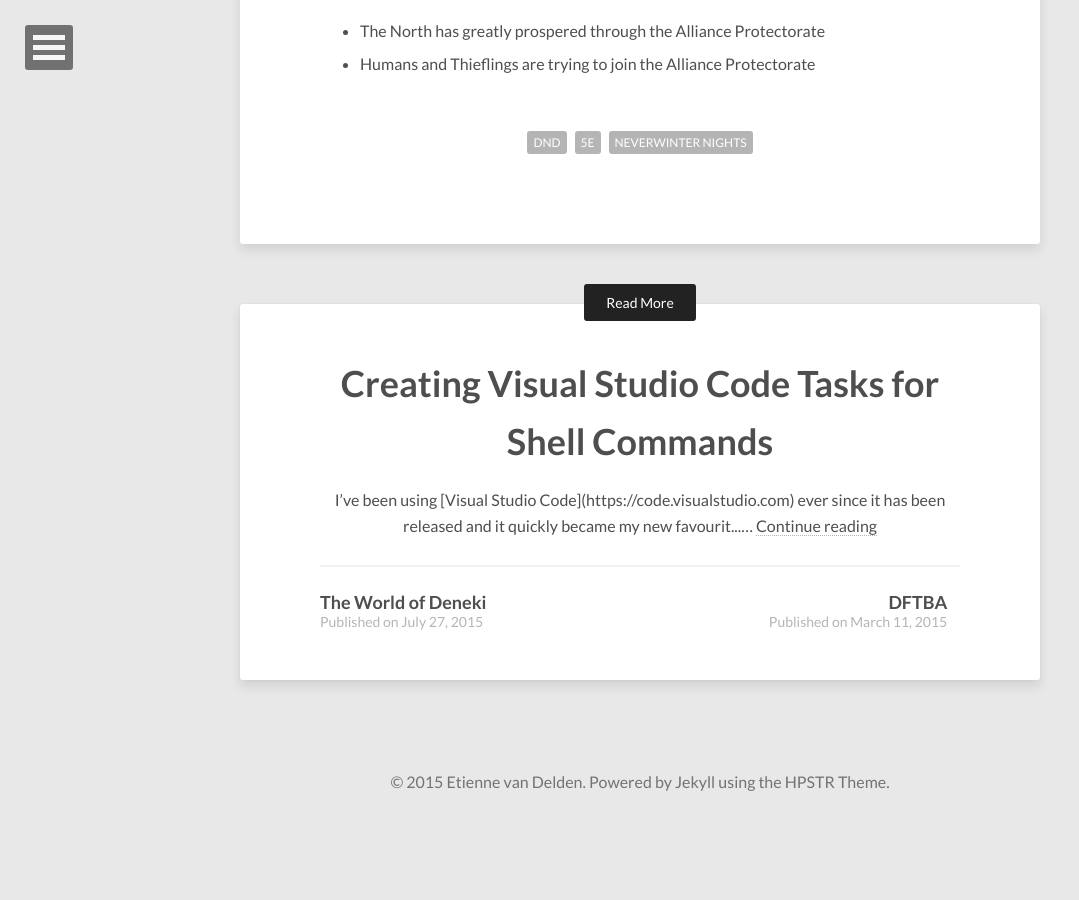
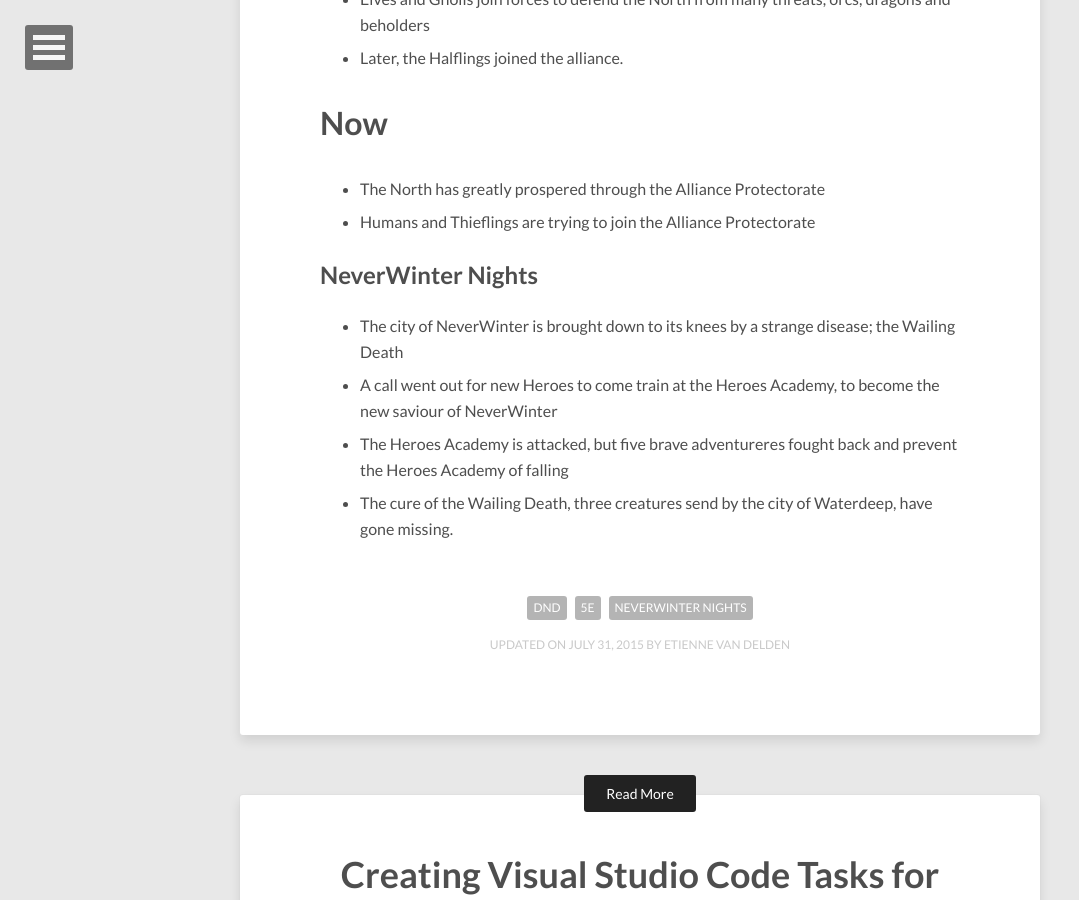
Before and after one commit to eirvandelden/eirvandelden.github.io, a Jekyll site: the page built from _posts/dnd/2015-07-27-history-of-deneki.md, in a window 1280 px wide and 900 px high, scrolled down 1774 px. Shown: the whole window, without its empty margins (0-1079 px from the left). Built offline with Jekyll 4.4.1, drawn with Linux system fonts in a browser that asks for light colours; nearby versions of some CDN libraries; before the commit the page ends 2597 px from its top, so only the background shows below that; some of the changed text lies outside the part shown.

Commit message:
Update the latest pages with modified dates and descriptions.

```diff
--- a/_posts/dnd/2015-07-27-history-of-deneki.md
+++ b/_posts/dnd/2015-07-27-history-of-deneki.md
@@ -1,11 +1,10 @@
 ---
 layout: post
 title: "The History of Deneki"
-modified:
+modified: 2015-07-31
 categories: dnd
-excerpt:
+description: "The History for the world we play in for D&D."
 tags: [dnd, 5e, NeverWinter Nights]
-date: 2015-07-27T12:12:30+01:00
 ---
 
 This is the history for our D&D World "Deneki". This history will slowly be expandend with new content, both from players and the DM.
@@ -14,18 +13,18 @@
 * Not much is known about these wars. This is when humanity arose.
 * The First Mortal races (Gnolls, Elves, Halflings) arise
 
-## Elven Wars
+# Elven Wars
 
 - War breaks out between elven clans.
 - The Sun Elves are banned from the sun, turning them into the Drow
 
-## First Divine Wars
+# First Divine Wars
 - Heaven and Hell battle over Deneki
 - Heaven defeats Hell, claiming Deneki
 - Heavens grip on Deneki is like an iron hand. There is no hunger nor poverty, as all basic needs are provided for. But there is also no fun and no advancements in any way.
 - The Loxodon are introduced to Deneki
 
-## Second Divine Wars
+# Second Divine Wars
 
 - Rebellion breaks out against heaven
 - Hell finds a new way to return to Earas and appears to be a saviour of the oppressed people of Earas.
@@ -34,7 +33,7 @@
 - Both Heaven and Hell are expelled.
 - The Second Mortal races arise during this period: Dwarves, Gnomes, Kobolds
 
-## Gnome Banishment
+# Gnome Banishment
 - The Gnomes have an affinity for artifice, the creation of mechanics and mechanical creatures.
 - They create the Warforged, a (later sentient) race of machines
 - The Warforged view themselves as enslaved by the Gnomes.
@@ -42,10 +41,16 @@
 - The Warforged won the war and exiled the Gnomes from their homeland, claiming it as their own.
 - The Gnomes now wonder the world in search of a new home, or a new army.
 
-## Creation of the Alliance Protectorate
+# Creation of the Alliance Protectorate
 - Elves and Gnolls join forces to defend the North from many threats, orcs, dragons and beholders
 - Later, the Halflings joined the alliance.
 
-## Now
+# Now
 - The North has greatly prospered through the Alliance Protectorate
 - Humans and Thieflings are trying to join the Alliance Protectorate
+
+## NeverWinter Nights
+ - The city of NeverWinter is brought down to its knees by a strange disease; the Wailing Death
+ - A call went out for new Heroes to come train at the Heroes Academy, to become the new saviour of NeverWinter
+ - The Heroes Academy is attacked, but five brave adventureres fought back and prevent the Heroes Academy of falling
+ - The cure of the Wailing Death, three creatures send by the city of Waterdeep, have gone missing.
```
Also changed, not shown: _posts/dnd/2015-07-27-world-of-deneki.md (+2 -3 lines), _posts/programming/2015-07-27-creating-visual-studio-code-tasks-for-shell-commands.md (+2 -0 lines).
